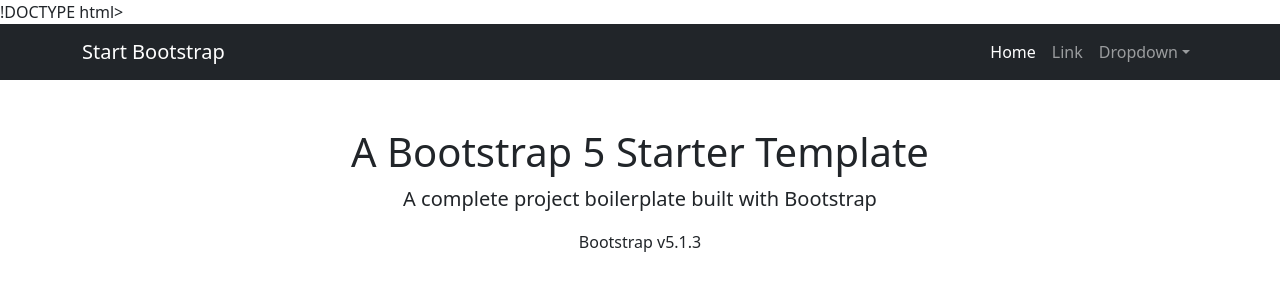
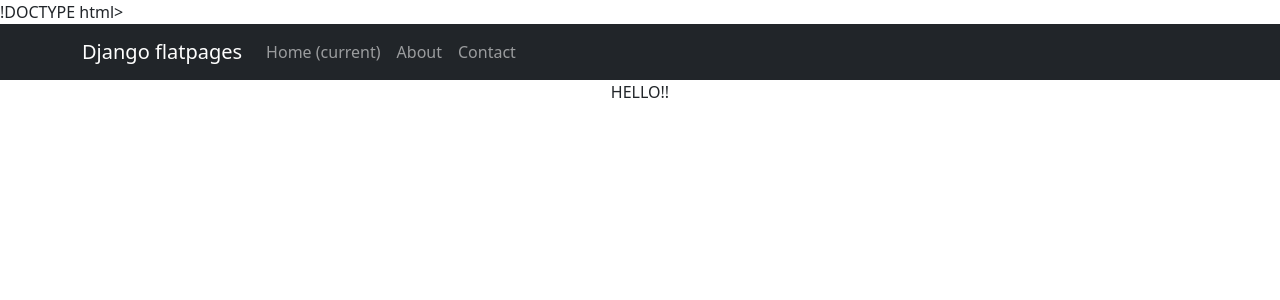
Before and after one commit to nnwq/DjangoPythonWeb, a Django app: template Project/templates/flatpages/default.html in a window 1280 px wide. Shown: the top 300 px of the page. Run offline with Django 4.2, Linux system fonts and the light colour scheme; the template is opened without the code that fills it: values that come from a table or form of the project are taken from there, others are empty; data comes from the database, SQL or seed files in the repository; both versions use the stored data as it was after the commit; some libraries are stand-ins or nearby versions.

Commit message:
Updated navigation bar and default page content

```diff
--- a/Project/templates/flatpages/default.html
+++ b/Project/templates/flatpages/default.html
@@ -12,22 +12,27 @@
     </head>
     <body>
         <!-- Responsive navbar-->
-        <nav class="navbar navbar-expand-lg navbar-dark bg-dark">
+        <nav class="navbar navbar-expand-lg navbar-dark bg-dark static-top">
    <div class="container">
-                <a class="navbar-brand" href="#">Start Bootstrap</a>
-                <button class="navbar-toggler" type="button" data-bs-toggle="collapse" data-bs-target="#navbarSupportedContent" aria-controls="navbarSupportedContent" aria-expanded="false" aria-label="Toggle navigation"><span class="navbar-toggler-icon"></span></button>
-                <div class="collapse navbar-collapse" id="navbarSupportedContent">
-                    <ul class="navbar-nav ms-auto mb-2 mb-lg-0">
-                        <li class="nav-item"><a class="nav-link active" aria-current="page" href="#">Home</a></li>
-                        <li class="nav-item"><a class="nav-link" href="#">Link</a></li>
-                        <li class="nav-item dropdown">
-                            <a class="nav-link dropdown-toggle" id="navbarDropdown" href="#" role="button" data-bs-toggle="dropdown" aria-expanded="false">Dropdown</a>
-                            <ul class="dropdown-menu dropdown-menu-end" aria-labelledby="navbarDropdown">
-                                <li><a class="dropdown-item" href="#">Action</a></li>
-                                <li><a class="dropdown-item" href="#">Another action</a></li>
-                                <li><hr class="dropdown-divider" /></li>
-                                <li><a class="dropdown-item" href="#">Something else here</a></li>
-                            </ul>
+       <a class="navbar-brand" href="#">Django flatpages</a>
+       <button class="navbar-toggler" type="button" data-toggle="collapse"
+               data-target="#navbarResponsive"
+               aria-controls="navbarResponsive" aria-expanded="false"
+               aria-label="Toggle navigation">
+           <span class="navbar-toggler-icon"></span>
+       </button>
+       <div class="collapse navbar-collapse" id="navbarResponsive">
+           <ul class="navbar-nav ml-auto">
+               <li class="nav-item active">
+                   <a class="nav-link" href="#">Home
+                       <span class="sr-only">(current)</span>
+                   </a>
+               </li>
+               <li class="nav-item">
+                   <a class="nav-link" href="/about/">About</a>
+               </li>
+               <li class="nav-item">
+                   <a class="nav-link" href="/contacts/">Contact</a>
                </li>
            </ul>
        </div>
@@ -35,15 +40,13 @@
 </nav>
         <!-- Page content-->
         <div class="container">
-            <div class="text-center mt-5">
-                <h1>A Bootstrap 5 Starter Template</h1>
-                <p class="lead">A complete project boilerplate built with Bootstrap</p>
-                <p>Bootstrap v5.1.3</p>
+            <div class="row">
+                <div class="col-lg-12 text-center">
+                    {% block content %}
+                    {{ flatpage.content }}
+                    {% endblock content %}
                 </div>
             </div>
-        <!-- Bootstrap core JS-->
-        <script src="https://cdn.jsdelivr.net/npm/bootstrap@5.1.3/dist/js/bootstrap.bundle.min.js"></script>
-        <!-- Core theme JS-->
-        <script src="js/scripts.js"></script>
+        </div>
     </body>
 </html>
```
Also changed, not shown: Project/db.sqlite3. Lines whose indentation alone changed are shown as unchanged.
